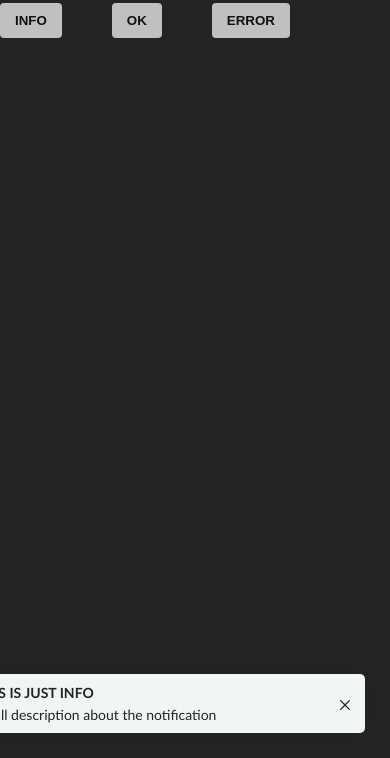
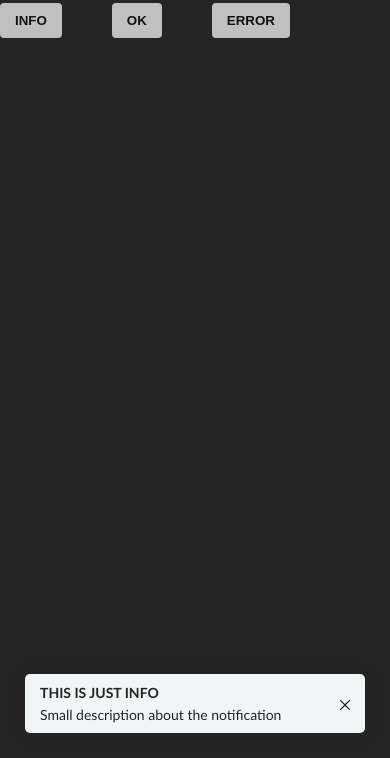
Before and after one commit to onmax/notificationJS, a plain HTML site: page index.html in a window 390 px wide. Both pictures are taken after a click on the button "INFO". Shown: the part 86-844 px from the top of the page. Drawn offline with nearby package versions, Linux system fonts and the light colour scheme.

Commit message:
mobile responsive added

```diff
--- a/examples/main.css
+++ b/examples/main.css
@@ -13,7 +13,8 @@
     margin-top: 15px;
     box-shadow: 0px 1px 9px 4px #242424;
     background: #F1F5F6;
-    width: 375px;
+    max-width: 375px;
+    min-width: calc(100vw - 80px);
     color: #242424;
 }
 .notification__ok{
```
